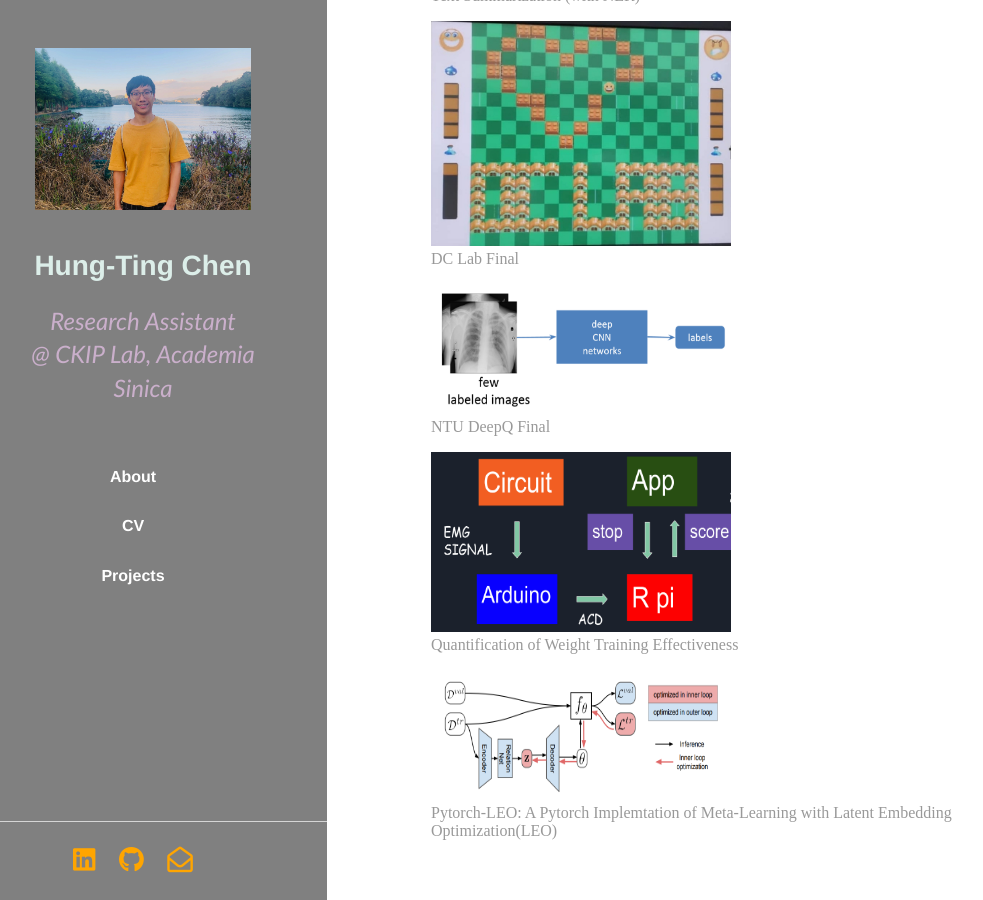
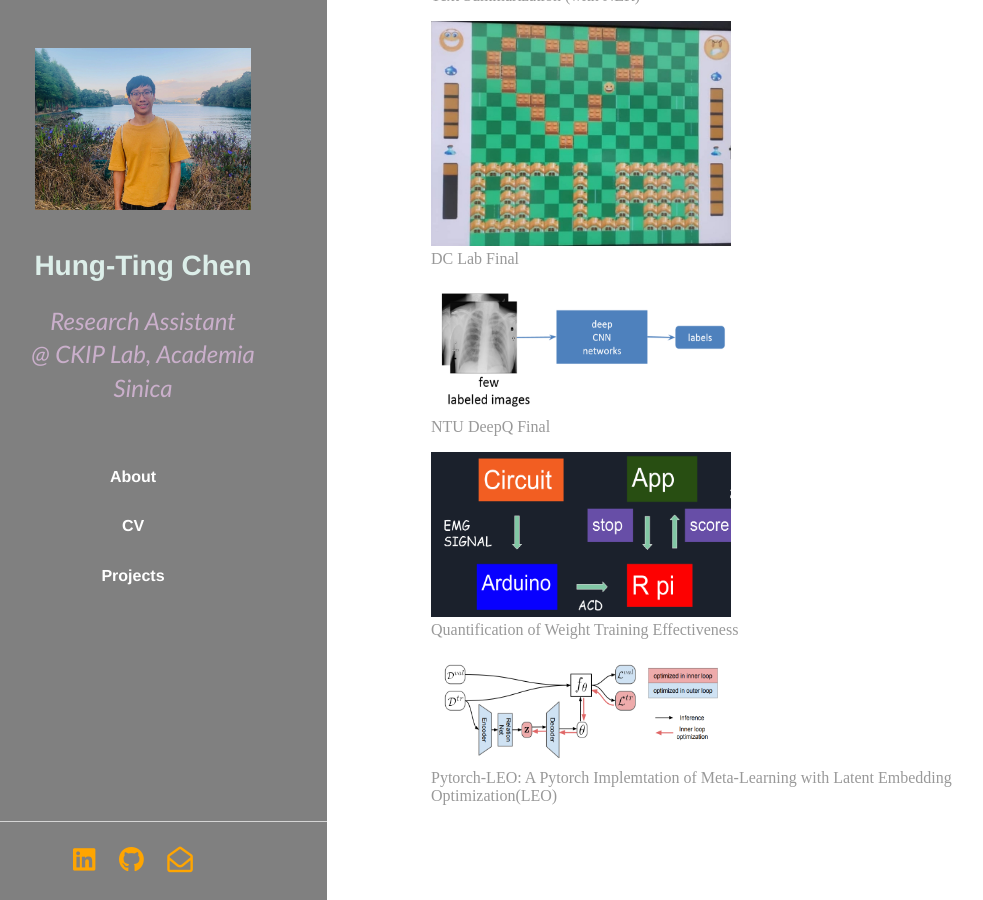
Before and after one commit to timchen0618/timchen0618.github.io, a Jekyll site: the page index.html, which Jekyll copies as it is, in a window 1280 px wide and 900 px high, scrolled down 1851 px. Shown: the whole window, without its empty margins (41-1024 px from the left). Built offline with Jekyll 4.4.1, drawn with Linux system fonts in a browser that asks for light colours; nearby versions of some CDN libraries.

Commit message:
adjust image size

```diff
--- a/index.html
+++ b/index.html
@@ -117,14 +117,14 @@
 
                     <a href="https://docs.google.com/presentation/d/1MVmCK1WTk4WQcBXrF9yXl1kT6lhuS0HlpOf-Vjkt9s4/edit?usp=sharing">
                         <figure>
-                            <img alt="Quantification of Weight Training Effectiveness" src="images/emg.png" width="300" height="180">
+                            <img alt="Quantification of Weight Training Effectiveness" src="images/emg.png" width="300" height="165">
                             <figcaption> Quantification of Weight Training Effectiveness </figcaption>
                         </figure>
                     </a>
 
                     <a href="https://github.com/timchen0618/pytorch-leo">
                         <figure>
-                            <img alt="PyTorch LEO" src="images/leo.png" width="300" height="130">
+                            <img alt="PyTorch LEO" src="images/leo.png" width="300" height="110">
                             <figcaption> Pytorch-LEO: A Pytorch Implemtation of Meta-Learning with Latent Embedding Optimization(LEO) </figcaption>
                         </figure>
                     </a>
```
